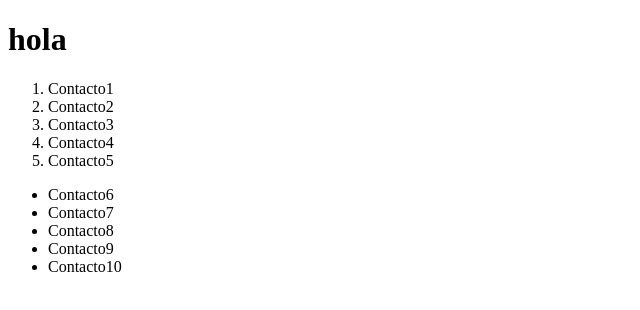
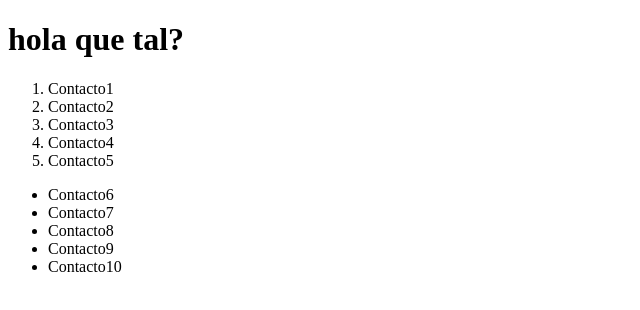
Before and after one commit to jesusgomezsisom/jesusgomezsisom.github.io, a plain HTML site: page contactos.html in a window 1280 px wide. Shown: the whole page, without its empty margins (0-640 px from the left). Drawn offline with Linux system fonts and the light colour scheme.

Commit message:
prueva recuperacion

```diff
--- a/contactos.html
+++ b/contactos.html
@@ -5,7 +5,7 @@
 	<title>List</title>
 </head>
 <body>
-<h1>hola</h1>
+<h1>hola que tal?</h1>
 <ol>
 	<li>Contacto1</li>
 	<li>Contacto2</li>
```
